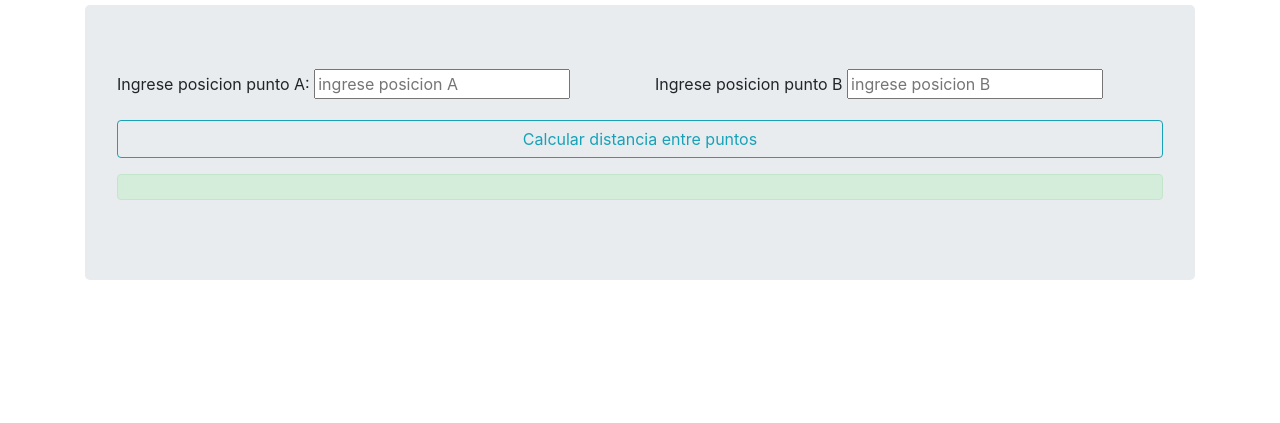
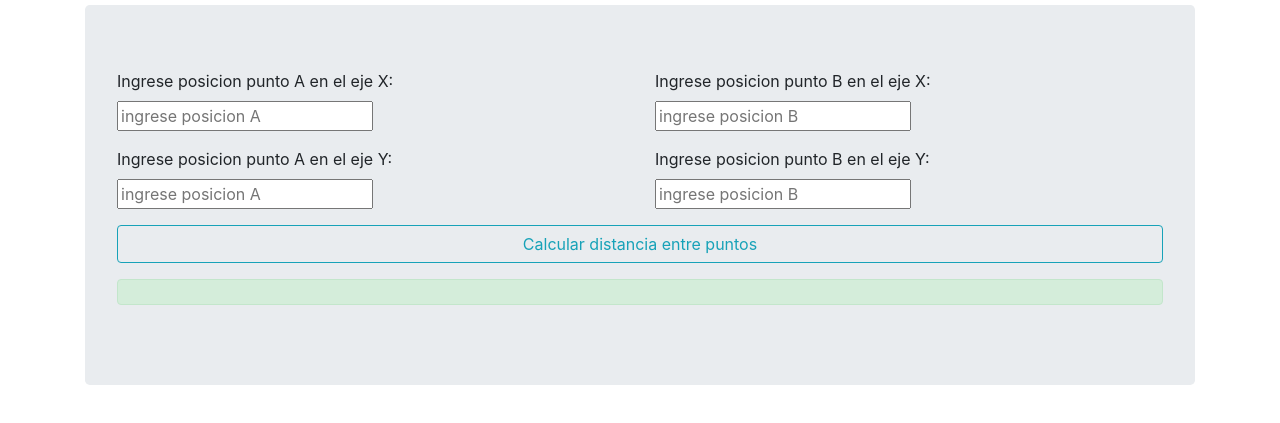
Before and after one commit to lznCesar/Javascript, a plain HTML site: page Practica 9 - distancia entre puntos A y B/templates/index.html in a window 1280 px wide. Shown: the part 51-474 px from the top of the page. Drawn offline with nearby package versions, Linux system fonts and the light colour scheme.

Commit message:
modificacion con formula entre puntos

```diff
--- a/Practica 9 - distancia entre puntos A y B/js/app.js
+++ b/Practica 9 - distancia entre puntos A y B/js/app.js
@@ -1,14 +1,19 @@
-let puntoA, puntoB, DistanciaEntrePuntos;
+let puntoAx, puntoBx, puntoAy, puntoBy, resultadointerno, DistanciaEntrePuntos;
 
 let button = document.getElementById('botondistancia');
 button.addEventListener("click", calculardistancia);
 
 function calculardistancia(){
 
-    puntoA = Number(document.getElementById('PsnA').value);
-    puntoB = Number(document.getElementById('PsnB').value);
+    puntoAx = Number(document.getElementById('PsnAX').value);
+    puntoBx = Number(document.getElementById('PsnBX').value);
+    puntoAy = Number(document.getElementById('PsnAY').value);
+    puntoBy = Number(document.getElementById('PsnBY').value);
 
-    DistanciaEntrePuntos = puntoB - puntoA;
+    resultadointerno = Math.pow((puntoBx - puntoAx),2) + Math.pow((puntoBy -  puntoAy),2);
+    console.log(resultadointerno);
+
+    DistanciaEntrePuntos = Math.sqrt(resultadointerno);
 
     let imprimirdistancia = document.getElementById('imprimirdistancia');
     imprimirdistancia.innerText=DistanciaEntrePuntos;
--- a/Practica 9 - distancia entre puntos A y B/templates/index.html
+++ b/Practica 9 - distancia entre puntos A y B/templates/index.html
@@ -24,14 +24,28 @@
               <div class="row">
                   <div class="col-6">
                       <div class="form-grup">
-                          <label for="">Ingrese posicion punto A:</label>
-                          <input type="number" placeholder="ingrese posicion A" id="PsnA">
+                          <label for="">Ingrese posicion punto A en el eje X:</label>
+                          <input type="number" placeholder="ingrese posicion A" id="PsnAX">
                       </div>
                   </div>
                   <div class="col-6">
                       <div class="form-grup">
-                          <label for="">Ingrese posicion punto B</label>
-                          <input type="number" placeholder="ingrese posicion B" id="PsnB">
+                          <label for="">Ingrese posicion punto B en el eje X:</label>
+                          <input type="number" placeholder="ingrese posicion B" id="PsnBX">
+                      </div>
+                  </div>
+              </div>
+              <div class="row mt-3">
+                  <div class="col-6">
+                      <div class="form-grup">
+                          <label for="">Ingrese posicion punto A en el eje Y:</label>
+                          <input type="number" placeholder="ingrese posicion A" id="PsnAY">
+                      </div>
+                  </div>
+                  <div class="col-6">
+                      <div class="form-grup">
+                          <label for="">Ingrese posicion punto B en el eje Y:</label>
+                          <input type="number" placeholder="ingrese posicion B" id="PsnBY">
                       </div>
                   </div>
               </div>
```
